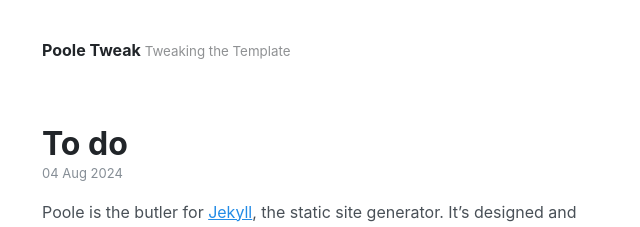
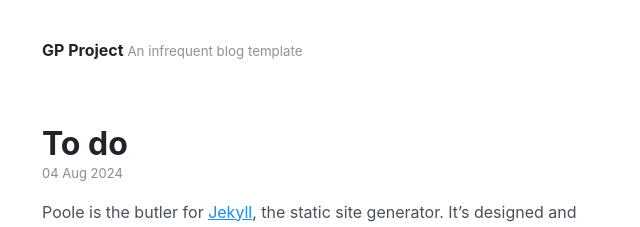
Before and after one commit to akmolteni/gp, a Jekyll site: the page built from index.html, in a window 1280 px wide and 900 px high. Shown: the top 227 px of the window, without its empty margins (318-958 px from the left). Built offline with Jekyll 4.4.1, drawn with Linux system fonts in a browser that asks for light colours; the list of posts is cut into pages by our own code.

Commit message:
Improved name

```diff
--- a/_config.yml
+++ b/_config.yml
@@ -1,6 +1,6 @@
 # Setup
-title: Poole Tweak
-tagline: Tweaking the Template
+title: GP Project
+tagline: An infrequent blog template
 url: https://akmolteni.github.io/gp
 paginate: 3
 baseurl: ""
```
